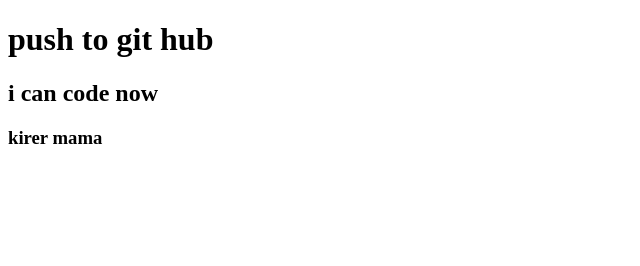
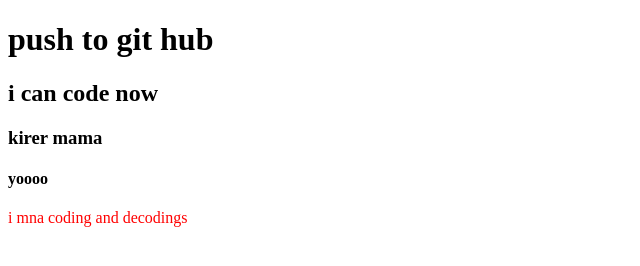
Before and after one commit to RedArko/my-second-repo, a plain HTML site: page index.html in a window 1280 px wide. Shown: the whole page, without its empty margins (0-640 px from the left). Drawn offline with Linux system fonts and the light colour scheme.

Commit message:
styles added

```diff
--- a/index.html
+++ b/index.html
@@ -7,10 +7,13 @@
     <title>My second git hub
 
     </title>
+    <link rel="stylesheet" href="style.css">
 </head>
 <body>
     <h1>push to git hub</h1>
     <h2>i can code now</h2>
     <h3>kirer mama</h3>
+    <h4>yoooo</h4>
+    <p> i mna coding and decodings</p>
 </body>
 </html>
--- /dev/null
+++ b/style.css
@@ -0,0 +1,3 @@
+p{
+    color: red;
+}
```
